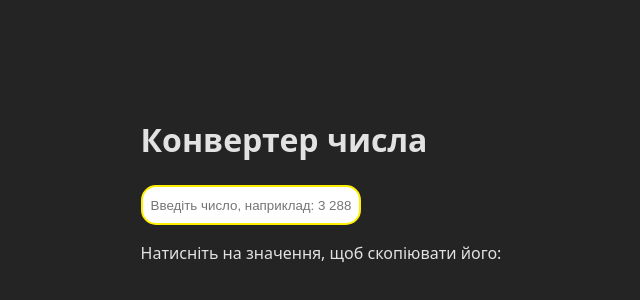
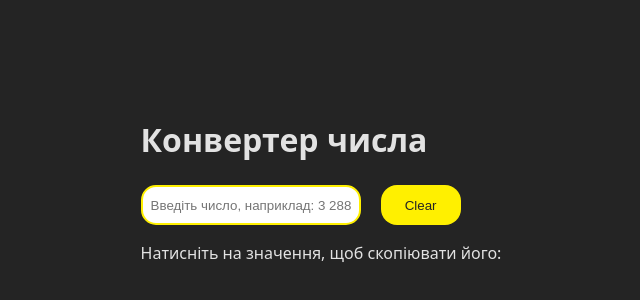
Before and after one commit to bveretelnik/convert-sum, a React (Vite) app: page / in a window 1280 px wide. Shown: the part 220-520 px from the top of the page, without its empty margins (327-967 px from the left). Built offline with nearby package versions, Linux system fonts and the light colour scheme.

Commit message:
FT - add clear btn

```diff
--- /dev/null
+++ b/src/components/Button/ClearButton.css
@@ -0,0 +1,9 @@
+.clearButton {
+    margin-left: 20px;
+    width: 80px;
+    height: 40px;
+    background: #fff000;
+    color: #242424;
+    border: none;
+    border-radius: 16px;
+}
--- /dev/null
+++ b/src/components/Button/ClearButton.jsx
@@ -0,0 +1,10 @@
+import React from 'react';
+import './ClearButton.css';
+
+const ClearButton = ({onClick}) => {
+    return (
+        <button className='clearButton' onClick={onClick}>Clear</button>
+    )
+};
+
+export default ClearButton;
--- a/src/components/NumberConverter/NumberConverter.jsx
+++ b/src/components/NumberConverter/NumberConverter.jsx
@@ -1,6 +1,7 @@
 import React, { useState } from 'react';
 import './NumberConverter.css';
 import CopyToClipboard from '../CopyToClipboard/CopyToClipboard.jsx';
+import ClearButton from "../Button/ClearButton.jsx";
 
 const NumberConverter = () => {
   const [input, setInput] = useState('');
@@ -27,6 +28,7 @@ const NumberConverter = () => {
           onChange={handleInputChange}
           placeholder="Введіть число, наприклад: 3 288.50"
         />
+        <ClearButton onClick={() => setInput('')}/>
         <CopyToClipboard value={convertedNumber} />
       </div>
     </div>
```
